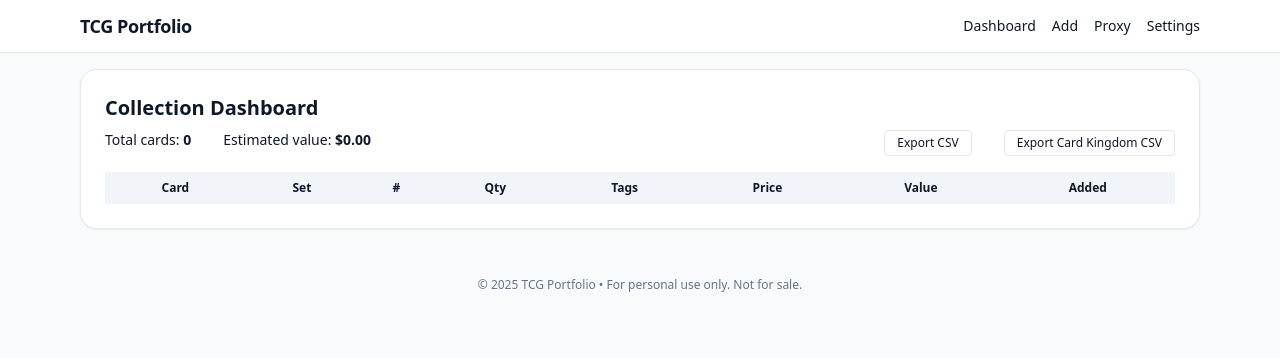
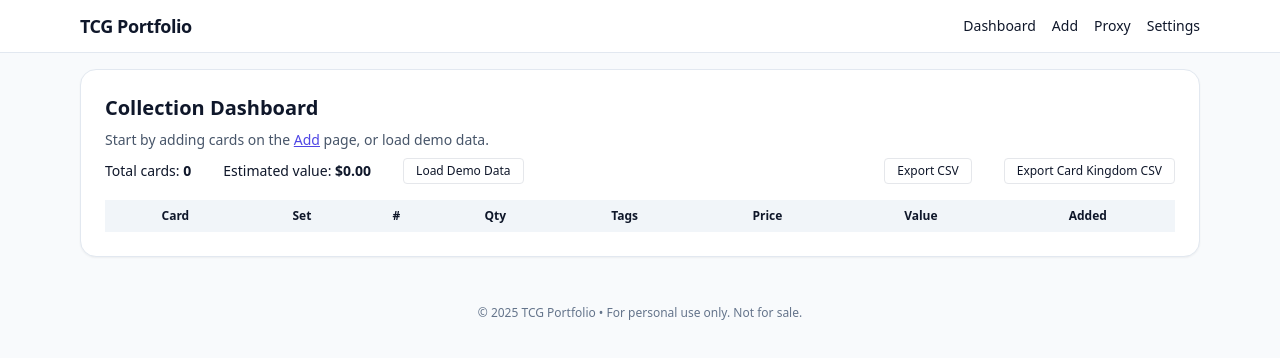
Before and after one commit to Epetaway/mtg-proxy-generator, a React (Vite) app in the folder client/: page / in a window 1280 px wide. Shown: the top 358 px of the page. Built offline with nearby package versions, Linux system fonts and the light colour scheme.

Commit message:
Add demo data loader to Dashboard and clear instructions on Add page; placeholder Scan button

```diff
--- a/client/src/pages/AddPage.tsx
+++ b/client/src/pages/AddPage.tsx
@@ -46,9 +46,12 @@ export default function AddPage() {
 
   return (
     <section className="bg-white rounded-2xl shadow-sm border border-slate-200 p-4 md:p-6">
+      <h2 className="text-xl font-semibold mb-2">Add Cards</h2>
+      <p className="text-sm text-slate-600 mb-3">Search Scryfall by card name, then select and add to your collection. Scan (camera) is planned for a future update.</p>
       <form className="flex gap-2" onSubmit={handleSearch}>
         <input value={query} onChange={e => setQuery(e.target.value)} className="w-full rounded-xl border-slate-300" placeholder="Search card name..." />
         <button type="submit" className="rounded-xl bg-indigo-600 text-white px-4 py-2 font-semibold">Search</button>
+        <button type="button" disabled className="rounded-xl border px-4 py-2 text-slate-400 cursor-not-allowed" title="Coming soon">Scan (beta)</button>
       </form>
       <div className="mt-4 grid grid-cols-2 sm:grid-cols-3 md:grid-cols-4 gap-3">
         {results.map(card => (
--- a/client/src/pages/DashboardPage.tsx
+++ b/client/src/pages/DashboardPage.tsx
@@ -2,6 +2,8 @@ import React, { useEffect, useState } from 'react';
 import type { CollectionEntry } from 'shared/types';
 import { LocalBrowserCollectionRepository } from '../repository/LocalBrowserCollectionRepository';
 import { fetchCardPrice } from '../pricing/ScryfallPriceProvider';
+import { searchCardsByName } from '../scryfall';
+import { Link } from 'react-router-dom';
 import { exportCollectionAsGenericCsv, exportCollectionAsCardKingdomCsv } from '../utils/csv';
 
 const repo = new LocalBrowserCollectionRepository();
@@ -33,9 +35,32 @@ export default function DashboardPage() {
   return (
     <section className="bg-white rounded-2xl shadow-sm border border-slate-200 p-4 md:p-6">
       <h2 className="text-xl font-semibold mb-2">Collection Dashboard</h2>
-      <div className="mb-4 flex gap-8 text-sm">
+      <div className="mb-2 text-sm text-slate-600">Start by adding cards on the <Link to="/add" className="text-indigo-600 underline">Add</Link> page, or load demo data.</div>
+      <div className="mb-4 flex gap-2 sm:gap-8 text-sm items-center">
         <div>Total cards: <span className="font-bold">{totalCards}</span></div>
         <div>Estimated value: <span className="font-bold">${totalValue.toFixed(2)}</span></div>
+        <button className="rounded border px-3 py-1 text-xs" onClick={async () => {
+          const names = ['Lightning Bolt', 'Counterspell', 'Island'];
+          for (const n of names) {
+            try {
+              const res = await searchCardsByName(n);
+              const first = res[0];
+              if (first) {
+                await repo.add({
+                  id: crypto.randomUUID(),
+                  card: first,
+                  quantity: 1,
+                  condition: 'NM',
+                  tags: ['demo'],
+                  createdAt: new Date().toISOString(),
+                  updatedAt: new Date().toISOString(),
+                });
+              }
+            } catch {}
+          }
+          const updated = await repo.getAll();
+          setEntries(updated);
+        }}>Load Demo Data</button>
         <button className="ml-auto rounded border px-3 py-1 text-xs" onClick={() => {
           const csv = exportCollectionAsGenericCsv(entries);
           const blob = new Blob([csv], { type: 'text/csv' });
```
